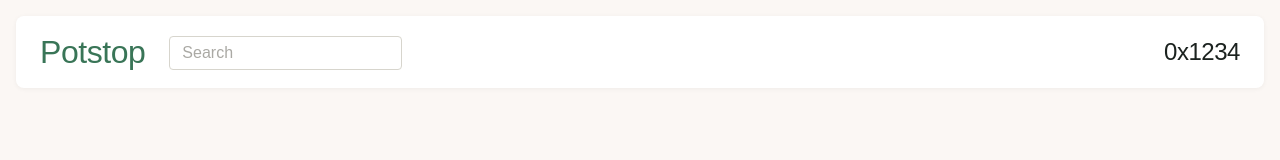
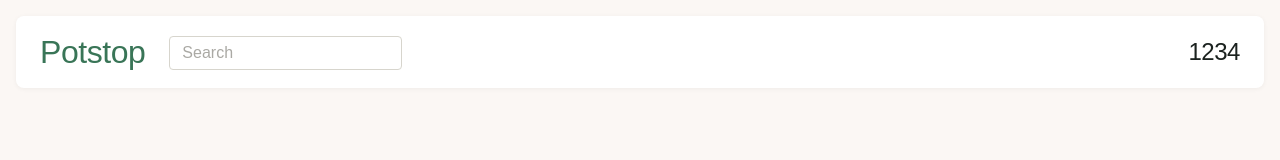
Before and after one commit to Josephkouroma/start, a Next.js app: page / in a window 1280 px wide. Shown: the top 160 px of the page. Built offline with nearby package versions, Linux system fonts and the light colour scheme; a web font is replaced by a local one; what web3 would draw is missing.

Commit message:
changing components based on data

```diff
--- a/components/Account.js
+++ b/components/Account.js
@@ -8,7 +8,14 @@ const Account = function ({ account }) {
   // that when its clicked, will prompt us to login
   // and store the info on the page
 
-  return <span>{account}</span>;
+  if (account) {
+    return <span>{account}</span>;
+  } else {
+    return <button>Connect</button>;
+  }
+
+
+
 };
 
 export default Account;
--- a/pages/index.js
+++ b/pages/index.js
@@ -22,7 +22,7 @@ export default function Home() {
   // 4. make the user name look good
   // 5. let the user post their own reply
 
-  let account = '0x1234';
+  let account = '1234';
 
   return (
     <main>
```
